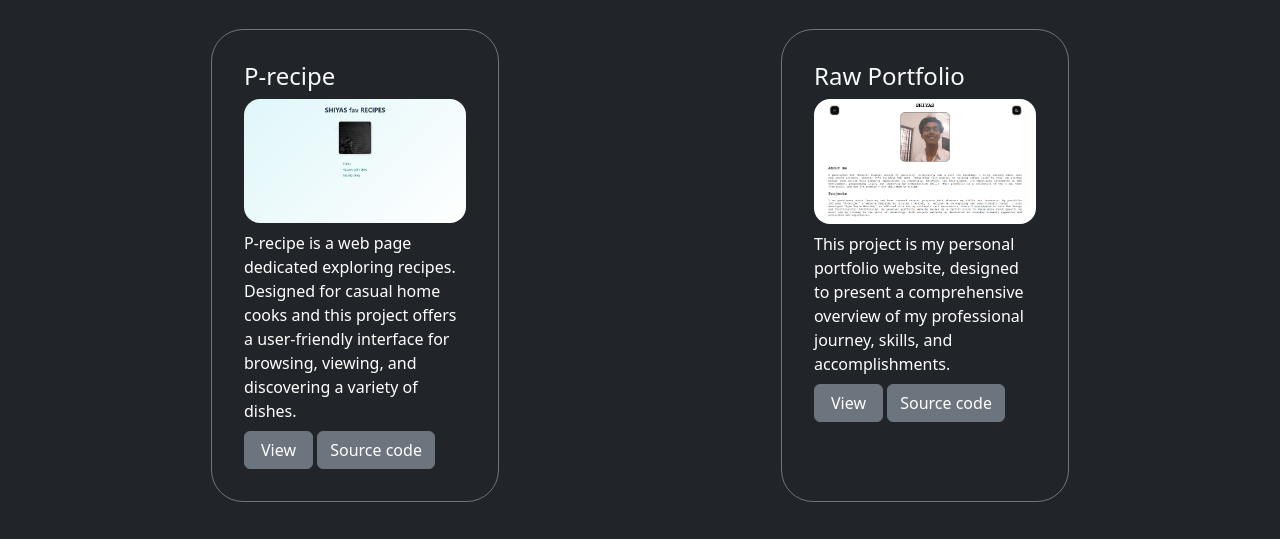
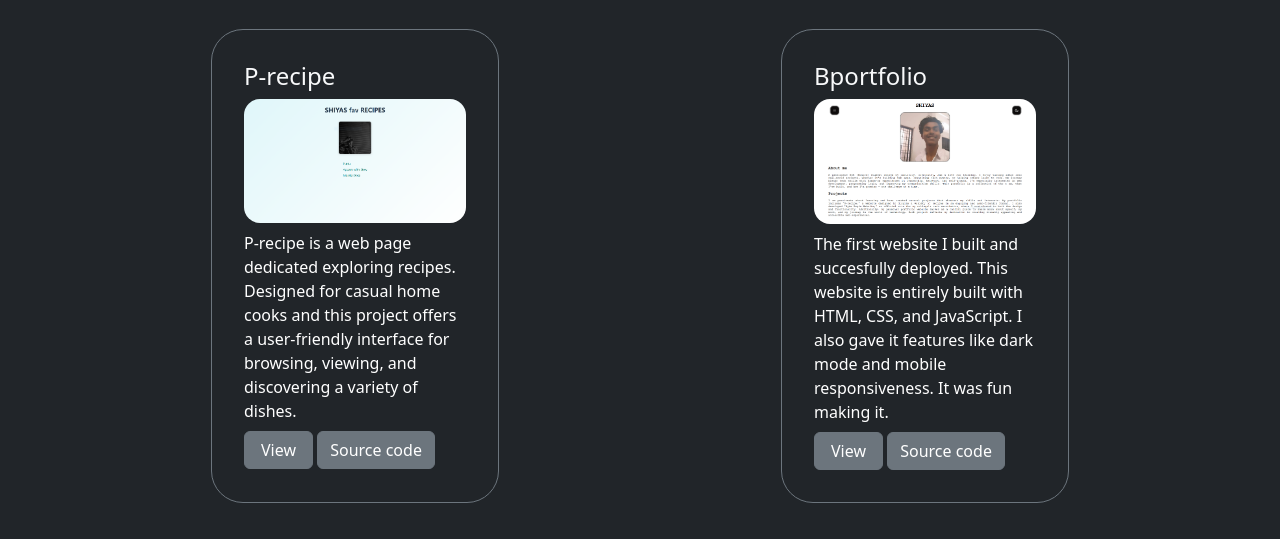
Before and after one commit to shiyyaas/Bootstrap_portfolio, a plain HTML site: page index.html in a window 1280 px wide. Shown: the part 83-622 px from the top of the page. Drawn offline with nearby package versions, Linux system fonts and the light colour scheme.

Commit message:
Changed the description little

```diff
--- a/index.html
+++ b/index.html
@@ -64,11 +64,11 @@
         <div class="col d-flex justify-content-center my-3">
             <div class="card bg-dark text-light border-secondary rounded-5" style="width: 18rem;">
                 <div class="card-body m-3">
-                    <h4 class="card-title">Raw Portfolio</h4>
+                    <h4 class="card-title">Bportfolio</h4>
                     <img class="card-img rounded-4" src="images/previewL.png" alt="Card image cap">
 
                     <p class="card-text my-2">
-                        This project is my personal portfolio website, designed to present a comprehensive overview of my professional journey, skills, and accomplishments.
+                        The first website I built and succesfully deployed. This website is entirely built with HTML, CSS, and JavaScript. I also gave it features like dark mode and mobile responsiveness. It was fun making it.
                     </p>
                     <a href="https://shiiyas.vercel.app" target="_blank" class="btn btn-secondary px-3 ">View</a>
                     <a href="https://github.com/shiyyaas/portfolio" target="_blank" class="btn btn-secondary">Source code</a>
```
